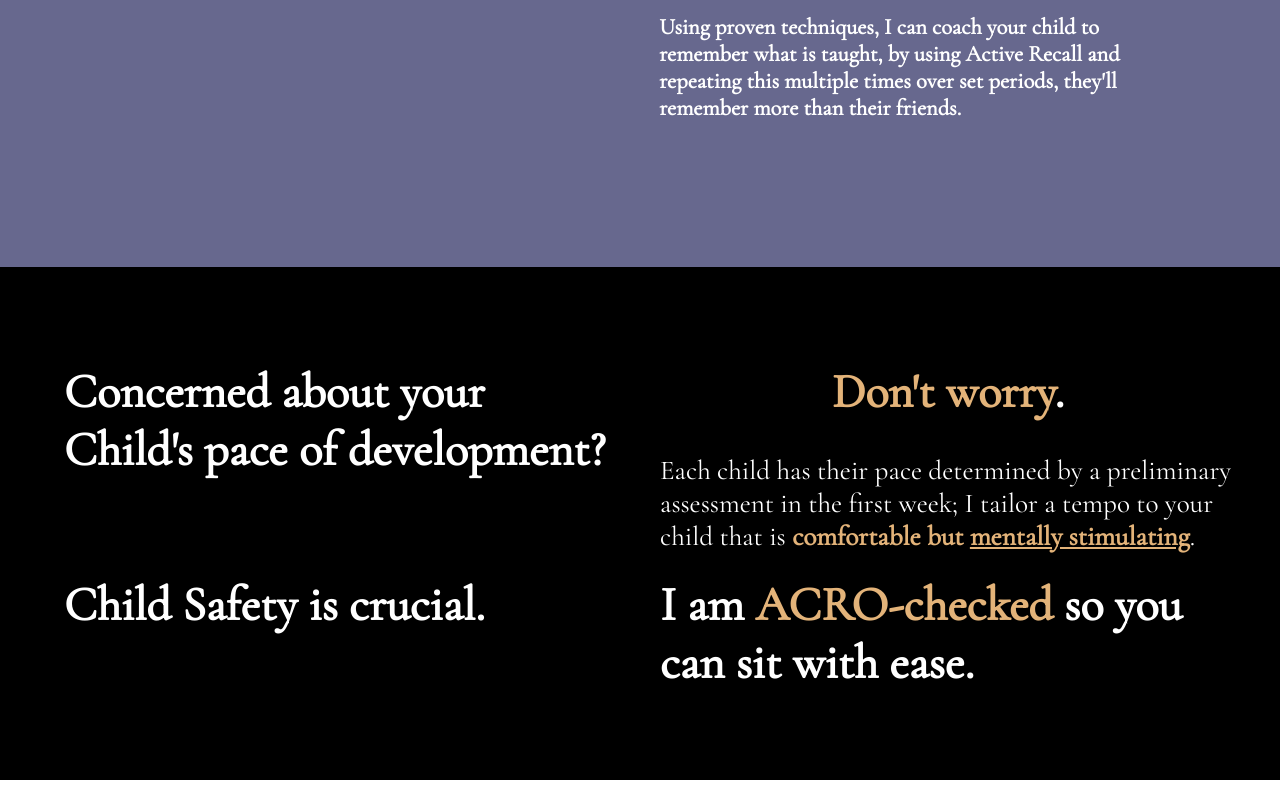
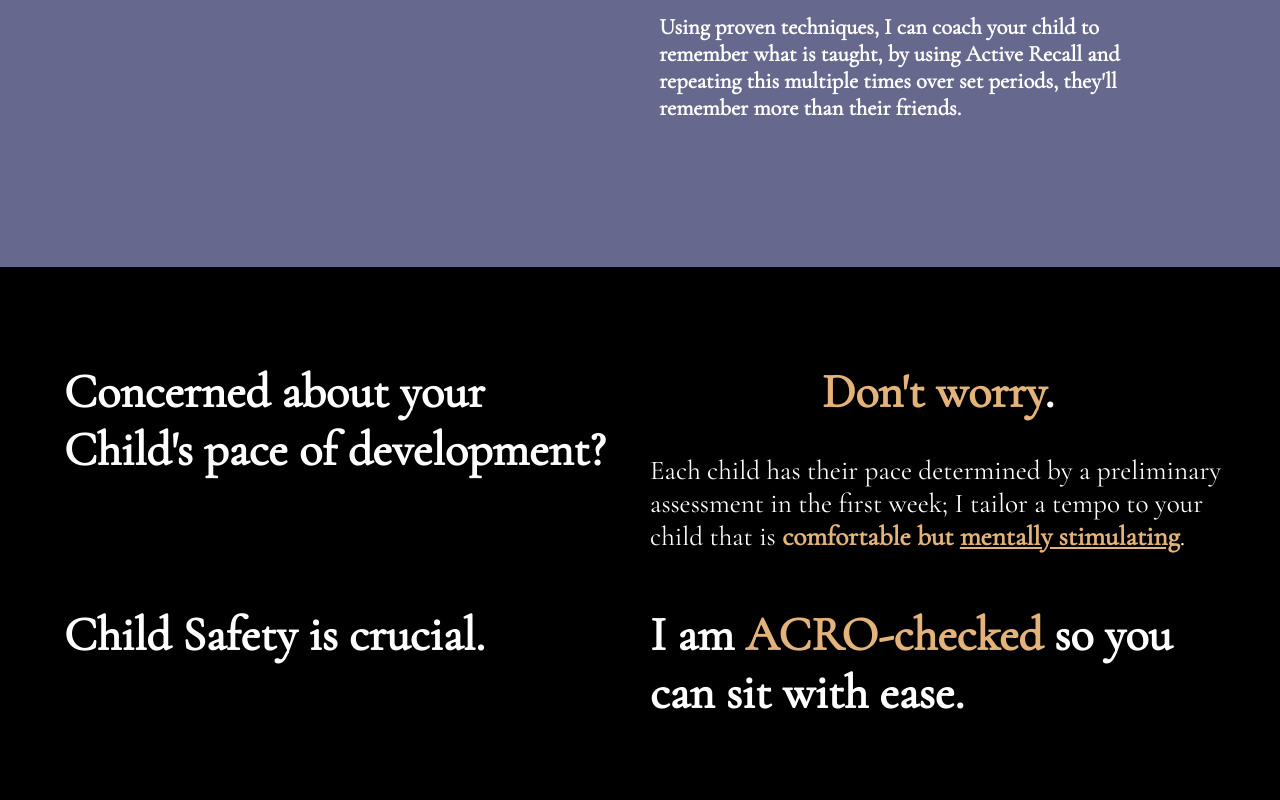
Before and after one commit to iman370/ghufran-tutoring, a React (Create React App) app in the folder ghufran/: page / in a window 1280 px wide. Shown: the part 1644-2444 px from the top of the page. Built offline with nearby package versions, Linux system fonts and the light colour scheme.

Commit message:
fixed overflow issue

```diff
--- a/ghufran/src/index.css
+++ b/ghufran/src/index.css
@@ -198,12 +198,13 @@ code {
 #childsafety-container {
   min-height: 50vh;
   width: 100%;
+  overflow: hidden;
   background-color: #000;
   display: grid;
   grid-template-columns: 50% 50%;
   grid-template-rows: 50% 50%;
-  grid-column-gap: 20px;
-  grid-row-gap: 20px;
+  grid-column-gap: 10px;
+  grid-row-gap: 40px;
   justify-items: stretch;
   align-items: stretch;
 }
```
